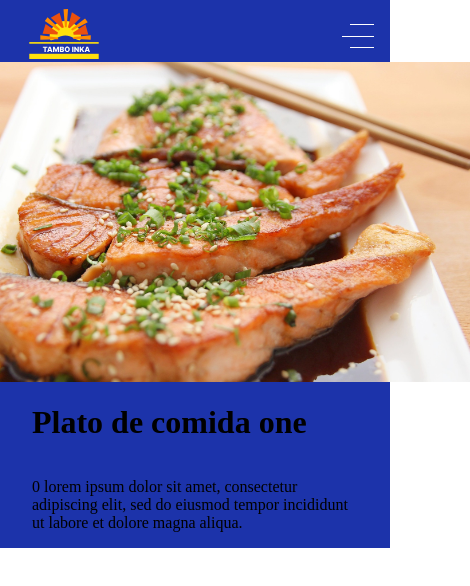
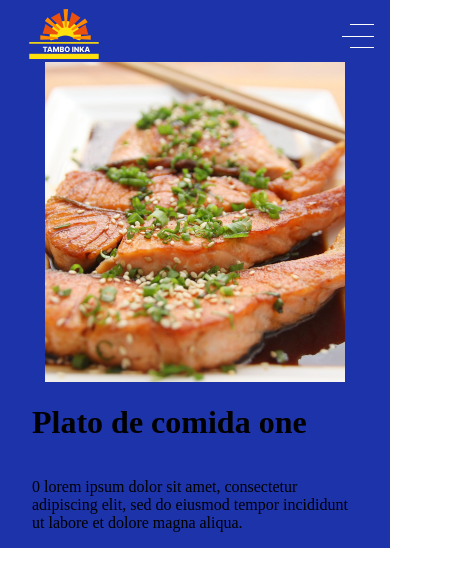
Before and after one commit to echahuin/Tambo-Inka, a Next.js app: page /Detail/0 in a window 390 px wide. Shown: the top 586 px of the page, 470 px wide, since content can reach past the window. Built offline with nearby package versions, Linux system fonts and the light colour scheme; a web font is replaced by a local one.

Commit message:
update data

```diff
--- a/app/Detail/[id]/styles.module.css
+++ b/app/Detail/[id]/styles.module.css
@@ -57,7 +57,7 @@
         .img{
             height: 20rem;
             width: 100%;
-            max-width: 300px;
+            min-width: 300px;
             /* min-width: 550px; */
             object-fit: cover;
             padding: 0rem
```
